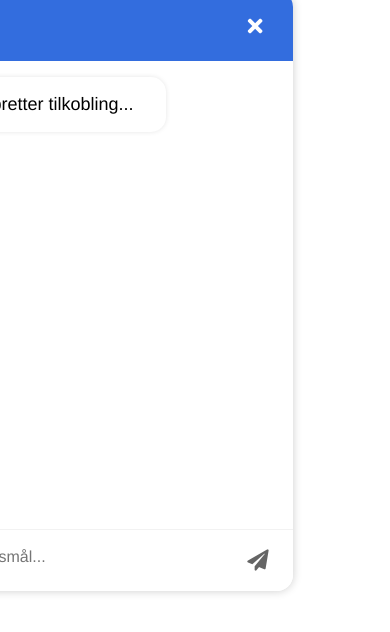
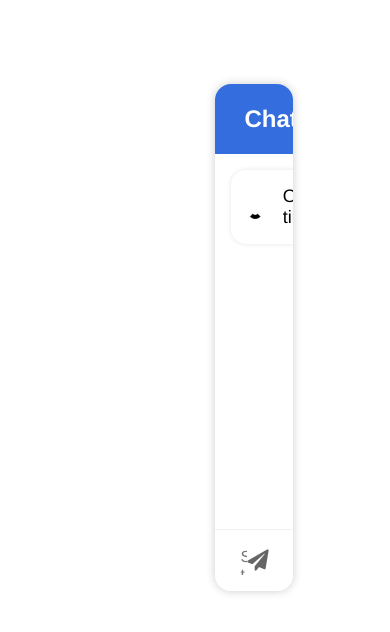
Before and after one commit to CognitionHub/mimir_chat_bubble, a website: page public/index.html in a window 390 px wide. Drawn offline with Linux system fonts and the light colour scheme.

Commit message:
attempt to make bot responsive to screen size

```diff
--- a/public/mimir.css
+++ b/public/mimir.css
@@ -39,8 +39,8 @@
     bottom: var(--mimir-bottom-position);
     right: var(--mimir-right-position);
     border-radius: 16px;
-    width: 400px;
-    height: 600px;
+    width: 20vw;
+    height: 60vh;
 }
 
 #mimirHeader {
```
